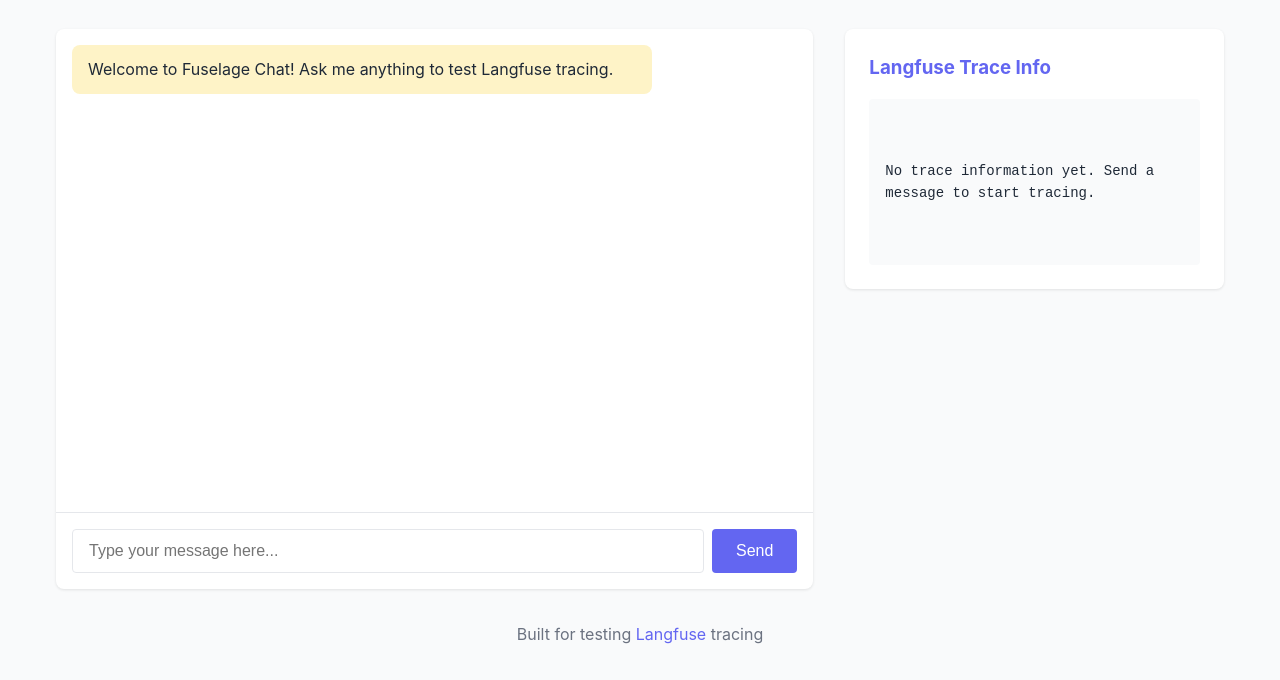
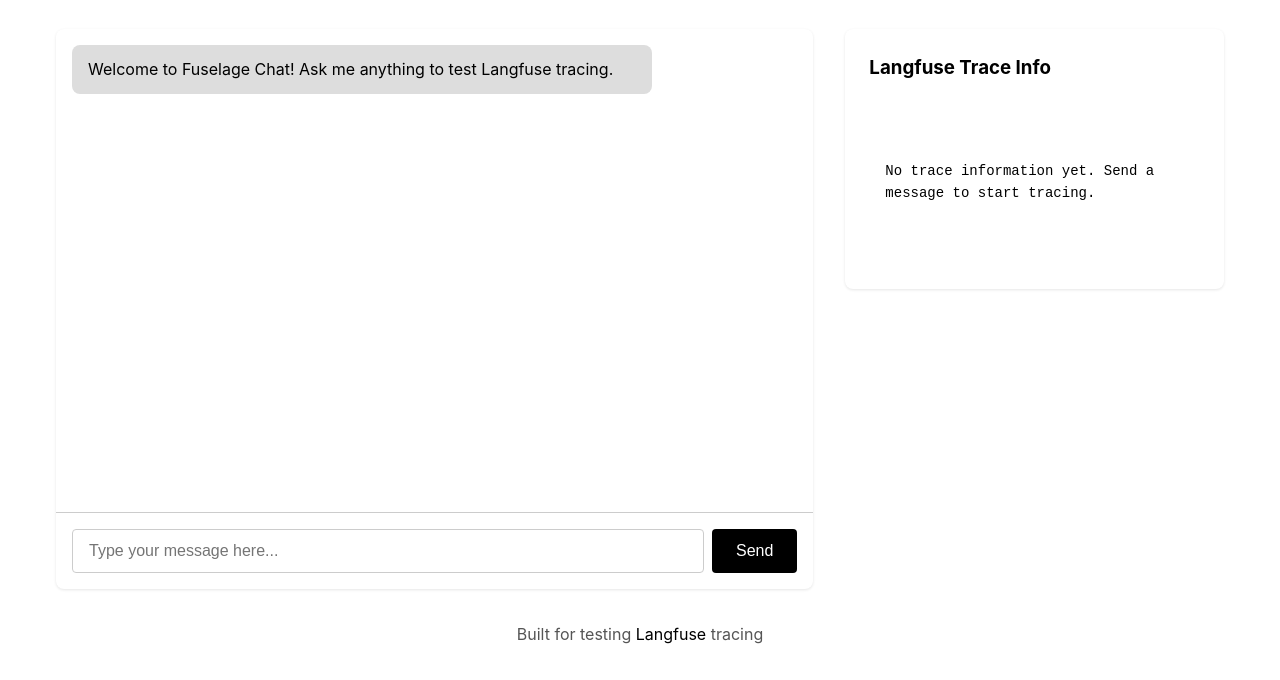
Before and after one commit to felixkrrr/fuselage, a website: page public/index.html in a window 1280 px wide. Shown: the part 120-800 px from the top of the page. Drawn offline with Linux system fonts and the light colour scheme.

Commit message:
Switch UI to grayscale palette

```diff
--- a/public/styles.css
+++ b/public/styles.css
@@ -1,14 +1,15 @@
 :root {
-  --primary-color: #6366f1;
-  --primary-hover: #4f46e5;
-  --bg-color: #f9fafb;
+  /* Use a simple black and white color scheme */
+  --primary-color: #000000;
+  --primary-hover: #333333;
+  --bg-color: #ffffff;
   --card-bg: #ffffff;
-  --text-color: #1f2937;
-  --text-muted: #6b7280;
-  --border-color: #e5e7eb;
-  --user-msg-bg: #e0e7ff;
-  --ai-msg-bg: #f3f4f6;
-  --system-msg-bg: #fef3c7;
+  --text-color: #000000;
+  --text-muted: #555555;
+  --border-color: #cccccc;
+  --user-msg-bg: #f0f0f0;
+  --ai-msg-bg: #e0e0e0;
+  --system-msg-bg: #dddddd;
 }
 
 * {
```
